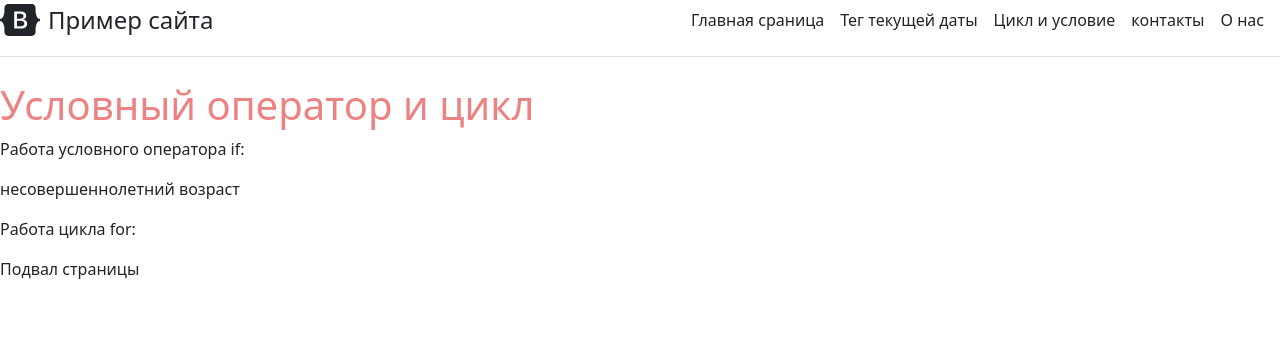
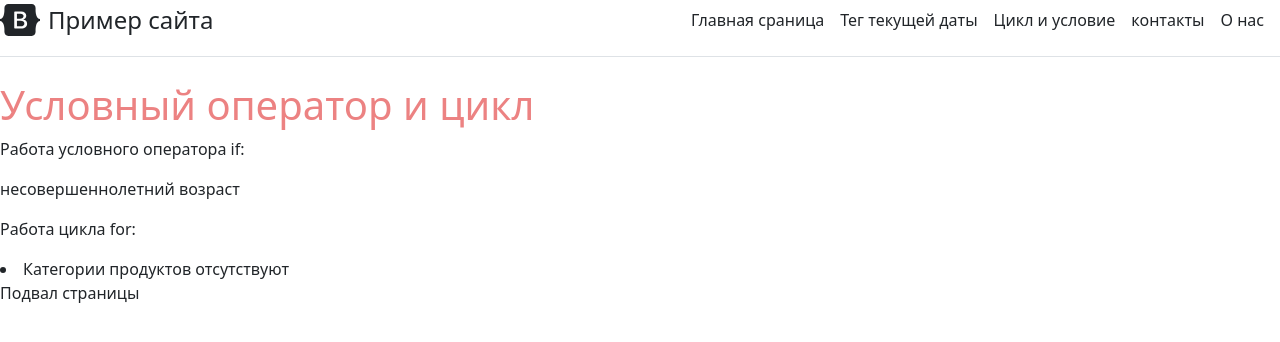
Before and after one commit to ilnar1995/django-course, a Django app: template taskmanager/main/templates/main/for_and_if.html in a window 1280 px wide. Shown: the top 342 px of the page. Run offline with Django 4.2, Linux system fonts and the light colour scheme; the template is opened without the code that fills it, so the values that code supplies are empty.

Commit message:
second cimmit

```diff
--- a/taskmanager/main/templates/main/for_and_if.html
+++ b/taskmanager/main/templates/main/for_and_if.html
@@ -13,7 +13,9 @@
 {% endif %}
 
 <p>Работа цикла for:</p>
-{% for i in cat %}
-<li>{{i}}</li>
-{% endfor %}
+    {% for i in cat %}
+            <li>{{i}}</li>
+        {% empty %}
+            <li>Категории продуктов отсутствуют</li>
+        {% endfor %}
 {% endblock content %}
```
